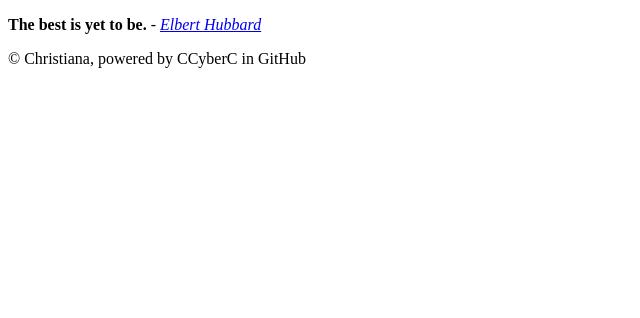
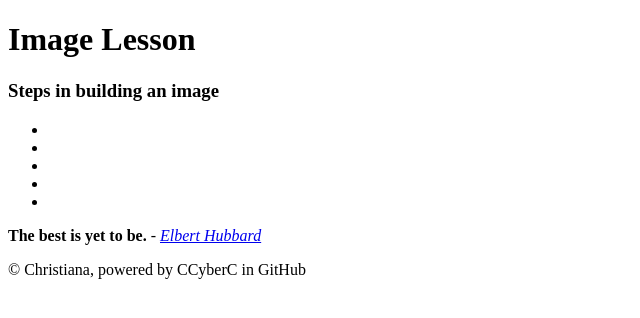
Before and after one commit to CCyberC/ThisIt-github.io, a plain HTML site: page childPages/Image Lesson.html in a window 1280 px wide. Shown: the whole page, without its empty margins (0-640 px from the left). Drawn offline with Linux system fonts and the light colour scheme.

Commit message:
Update Image Lesson.html

```diff
--- a/childPages/Image Lesson.html
+++ b/childPages/Image Lesson.html
@@ -8,18 +8,31 @@
 
 <!-- Used by Google Search -->
   <meta name="author" content="CCyberC">
-  <meta name="description" content="Image Lesson Example">
-  <meta name="keywords" content="Images, lessons">
+  <meta name="description" content="Image Lesson">
+  <meta name="keywords" content="Images, lessons, Image Tag">
   <meta name="viewport" content="width=device-width, initial-scale=1.0">
 
 <style> div {border: thin dotted red;}</style>
 
   </head>
   <body>
-    <header></header>
+    <!-- Add viewports as you see fit-->
+    <header><h1>Image Lesson</h1></header>
     <nav></nav>
     <aside></aside>
-    <section><article></article></section>
+    <section>
+      <h3>Steps in building an image</h3>
+      <ul>
+        <li>
+        <li>
+        <li>
+        <li>
+        <li>
+      </ul>
+    </section>
+    <section>
+      <article></article>
+    </section>
   </body>
   <footer>
     <blockquote cite="https://www.keepinspiring.me/positive-quotes-and-sayings/"><!-- Date Accessed 20220208--></blockquote>
```
